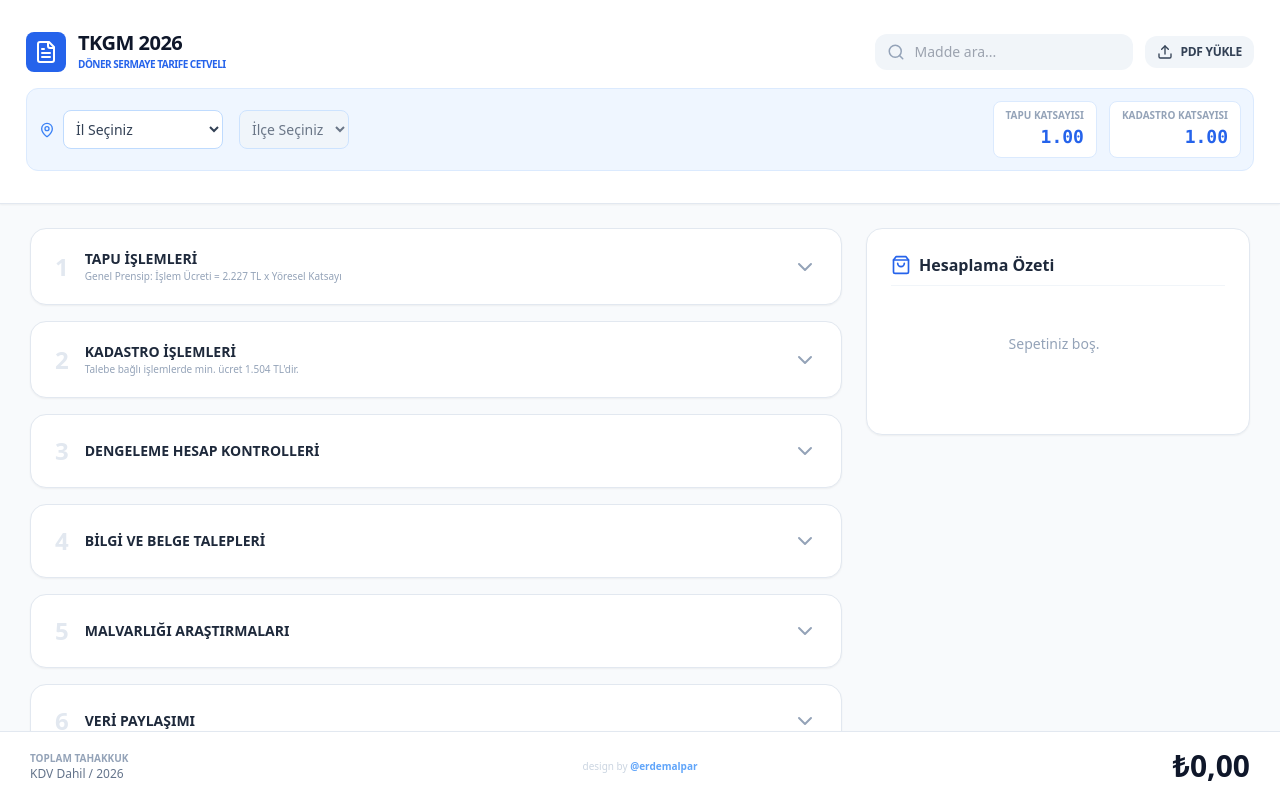
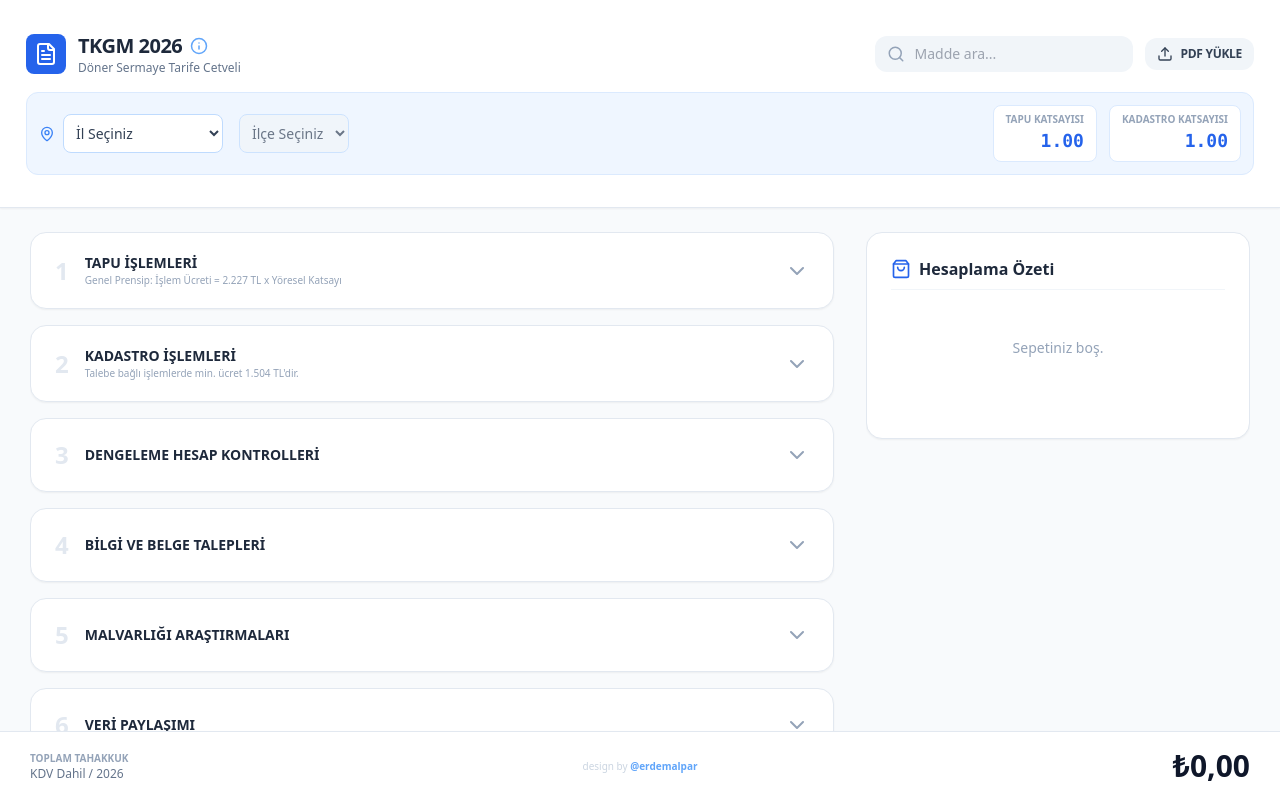
Before and after one commit to erdemalpar/TKGM2026TarifeCetveli, a React (Vite) app: page / in a window 1280 px wide. Shown: the top 798 px of the page. Built offline with nearby package versions, Linux system fonts and the light colour scheme.

Commit message:
feat: Dynamic cart summary, dashboard layout, error animations, and info link

```diff
--- a/src/App.jsx
+++ b/src/App.jsx
@@ -1,5 +1,5 @@
 import React, { useState, useMemo, useEffect } from 'react';
-import { Search, FileText, ChevronDown, ChevronUp, AlertTriangle, MapPin, Database, X, Check, Copy, Upload, FileJson, Download, Table as TableIcon, Save, AlertCircle, ShoppingBag, Trash2 } from 'lucide-react';
+import { Search, FileText, ChevronDown, ChevronUp, AlertTriangle, MapPin, Database, X, Check, Copy, Upload, FileJson, Download, Table as TableIcon, Save, AlertCircle, ShoppingBag, Trash2, Info } from 'lucide-react';
 import rawDefaultData from './data/defaultYoreselKatSayilar';
 import { tariffData as rawTariffData } from './data/tariffData';
 
@@ -174,8 +174,8 @@ const App = () => {
             if (section && (section.id === 1 || section.id === 2)) {
                 // Görsel uyarıyı tetikle
                 setHighlightLocation(true);
-                // 2 saniye sonra efekti kapat
-                setTimeout(() => setHighlightLocation(false), 2000);
+                // 3 saniye sonra efekti kapat (3 saniyede 3 kere yanıp sönmesi için)
+                setTimeout(() => setHighlightLocation(false), 3000);
 
                 alert("Lütfen önce İl ve İlçe seçiniz.\n\nTapu ve Kadastro harçları bölgeye göre hesaplanmaktadır.");
                 return;
@@ -272,16 +272,36 @@ const App = () => {
     }, [searchTerm, processedTariffData]);
 
     return (
-        <div className="min-h-screen bg-[#f8fafc] text-[#1e293b] font-sans antialiased pb-28">
+        <div className="h-screen bg-[#f8fafc] text-[#1e293b] font-sans antialiased flex flex-col overflow-hidden">
+            <style>{`
+                @keyframes fast-pulse {
+                    0%, 100% { opacity: 1; }
+                    50% { opacity: 0.3; }
+                }
+                .animate-fast-pulse {
+                    animation: fast-pulse 1s cubic-bezier(0.4, 0, 0.6, 1) infinite;
+                }
+            `}</style>
             {/* Header */}
-            <header className="bg-white border-b border-slate-200 sticky top-0 z-40 px-4 py-4 shadow-sm">
+            <header className="bg-white border-b border-slate-200 flex-shrink-0 z-40 px-4 py-4 shadow-sm">
                 <div className="w-full px-[10px] py-4 space-y-4">
                     <div className="flex flex-col md:flex-row md:items-center justify-between gap-4">
                         <div className="flex items-center gap-3">
                             <div className="bg-blue-600 p-2 rounded-lg"><FileText className="text-white" size={24} /></div>
                             <div>
-                                <h1 className="text-xl font-extrabold tracking-tight text-slate-900 leading-none">TKGM 2026</h1>
-                                <p className="text-[10px] font-bold text-blue-600 uppercase tracking-tighter mt-1">Döner Sermaye Tarife Cetveli</p>
+                                <div className="flex items-center gap-2">
+                                    <h1 className="text-xl font-black tracking-tight text-slate-800">TKGM 2026</h1>
+                                    <a
+                                        href="https://www.tkgm.gov.tr/dsermaye-im/fiyat-listesi-yoresel-katsayilar"
+                                        target="_blank"
+                                        rel="noopener noreferrer"
+                                        title="Resmi Dönersermaye Fiyat Listesi ve Yöresel Katsayılar Sayfasına Git"
+                                        className="text-blue-400 hover:text-blue-600 transition-colors"
+                                    >
+                                        <Info size={18} />
+                                    </a>
+                                </div>
+                                <p className="text-xs font-medium text-slate-500">Döner Sermaye Tarife Cetveli</p>
                             </div>
                         </div>
                         <div className="flex items-center gap-3 w-full md:w-auto">
@@ -297,9 +317,9 @@ const App = () => {
                     {/* İl/İlçe Seçimi ve Manuel Mod Göstergesi */}
                     <div className={`w-full border p-3 rounded-xl flex flex-col md:flex-row items-center gap-4 transition-colors duration-300 ${isManualMode ? 'bg-amber-50 border-amber-200' : 'bg-blue-50 border-blue-100'}`}>
                         <div className="flex items-center gap-2 w-full md:w-auto">
-                            <MapPin size={16} className={highlightLocation ? "text-red-500 animate-pulse" : (isManualMode ? "text-amber-500" : "text-blue-500")} />
+                            <MapPin size={16} className={highlightLocation ? "text-red-500 animate-fast-pulse" : (isManualMode ? "text-amber-500" : "text-blue-500")} />
                             <select
-                                className={`border text-sm rounded-lg p-2 outline-none transition-all duration-300 w-full md:w-auto ${highlightLocation ? 'bg-red-50 text-red-700 border-red-400 ring-4 ring-red-100' : (isManualMode ? 'bg-white text-slate-700 border-amber-200' : 'bg-white text-slate-700 border-blue-200')}`}
+                                className={`border text-sm rounded-lg p-2 outline-none transition-all duration-300 w-full md:w-auto ${highlightLocation ? 'bg-red-50 text-red-700 border-red-400 ring-4 ring-red-100 animate-fast-pulse' : (isManualMode ? 'bg-white text-slate-700 border-amber-200' : 'bg-white text-slate-700 border-blue-200')}`}
                                 value={selectedCity}
                                 onChange={handleCityChange}
                             >
@@ -309,7 +329,7 @@ const App = () => {
                         </div>
                         <div className="flex items-center gap-2 w-full md:w-auto">
                             <select
-                                className={`border text-sm rounded-lg p-2 outline-none transition-all duration-300 w-full md:w-auto ${highlightLocation ? 'bg-red-50 text-red-700 border-red-400 ring-4 ring-red-100' : (isManualMode ? 'bg-white text-slate-700 border-amber-200' : 'bg-white text-slate-700 border-blue-200 disabled:bg-slate-100')}`}
+                                className={`border text-sm rounded-lg p-2 outline-none transition-all duration-300 w-full md:w-auto ${highlightLocation ? 'bg-red-50 text-red-700 border-red-400 ring-4 ring-red-100 animate-fast-pulse' : (isManualMode ? 'bg-white text-slate-700 border-amber-200' : 'bg-white text-slate-700 border-blue-200 disabled:bg-slate-100')}`}
                                 value={selectedDistrict}
                                 onChange={(e) => setSelectedDistrict(e.target.value)}
                                 disabled={!selectedCity}
@@ -357,9 +377,9 @@ const App = () => {
             </header>
 
             {/* Liste ve Sepet */}
-            <div className="w-full mt-6 px-[30px] flex flex-col lg:flex-row gap-6 items-start">
-                {/* Sol Panel: Tarife Listesi */}
-                <main className="flex-1 space-y-4 w-full">
+            <div className="flex-1 flex flex-col lg:flex-row gap-6 overflow-hidden mt-6 px-[30px]">
+                {/* Sol Panel: Tarife Listesi - Scrollable */}
+                <main className="flex-1 h-full overflow-y-auto pb-32 pr-2 custom-scrollbar space-y-4 w-full">
                     {filteredData.map(section => (
                         <div key={section.id} className="bg-white rounded-2xl border border-slate-200 shadow-sm overflow-hidden">
                             <button onClick={() => toggleSection(section.id)} className="w-full px-6 py-5 flex items-center justify-between hover:bg-slate-50 transition-colors">
@@ -392,15 +412,15 @@ const App = () => {
                     ))}
                 </main>
 
-                {/* Sağ Panel: Sepet (Sticky) */}
-                <aside className="w-full lg:w-96 flex-shrink-0 lg:sticky lg:top-24 space-y-4">
+                {/* Sağ Panel: Sepet - Sabit (Scrollable if needed) */}
+                <aside className="w-full lg:w-96 flex-shrink-0 h-full overflow-y-auto pb-32 custom-scrollbar space-y-4">
                     <div className="bg-white rounded-2xl border border-slate-200 shadow-sm p-6">
                         <h3 className="font-bold text-slate-800 mb-4 flex items-center gap-2 pb-2 border-b border-slate-100">
                             <ShoppingBag size={20} className="text-blue-600" />
                             <span>Hesaplama Özeti</span>
                         </h3>
 
-                        <div className="space-y-4 mb-6 max-h-[60vh] overflow-y-auto pr-2 custom-scrollbar">
+                        <div className="space-y-4 mb-6">
                             {processedTariffData.flatMap(s => s.items).filter(i => quantities[i.code] > 0).length === 0 ? (
                                 <div className="text-center py-8 text-slate-400 text-sm">
                                     Sepetiniz boş.
@@ -435,14 +455,19 @@ const App = () => {
                         {processedTariffData.flatMap(s => s.items).some(i => quantities[i.code] > 0) && (
                             <div className="bg-slate-50 -mx-6 -mb-6 p-6 border-t border-slate-100 rounded-b-2xl">
                                 <div className="space-y-2 mb-4">
-                                    <div className="flex justify-between items-center text-xs text-slate-500">
-                                        <span>Tapu İşlemleri ({processedTariffData.find(s => s.id === 1)?.items.filter(i => quantities[i.code] > 0).length || 0})</span>
-                                        <span className="font-semibold">{formatCurrency(processedTariffData.find(s => s.id === 1)?.items.reduce((acc, item) => acc + calculateTotal(item, quantities[item.code] || 0), 0) || 0)}</span>
-                                    </div>
-                                    <div className="flex justify-between items-center text-xs text-slate-500">
-                                        <span>Kadastro İşlemleri ({processedTariffData.find(s => s.id === 2)?.items.filter(i => quantities[i.code] > 0).length || 0})</span>
-                                        <span className="font-semibold">{formatCurrency(processedTariffData.find(s => s.id === 2)?.items.reduce((acc, item) => acc + calculateTotal(item, quantities[item.code] || 0), 0) || 0)}</span>
-                                    </div>
+                                    {processedTariffData.map(section => {
+                                        const count = section.items.filter(i => quantities[i.code] > 0).length;
+                                        if (count === 0) return null;
+                                        const total = section.items.reduce((acc, item) => acc + calculateTotal(item, quantities[item.code] || 0), 0);
+                                        return (
+                                            <div key={section.id} className="flex justify-between items-center text-xs text-slate-500">
+                                                <span className="truncate max-w-[180px]" title={section.title}>
+                                                    {section.title.length > 25 ? section.title.substring(0, 25) + '...' : section.title} ({count})
+                                                </span>
+                                                <span className="font-semibold whitespace-nowrap">{formatCurrency(total)}</span>
+                                            </div>
+                                        );
+                                    })}
                                 </div>
                                 <div className="flex justify-between items-center pt-4 border-t border-slate-200">
                                     <span className="font-bold text-slate-700">Genel Toplam</span>
```
